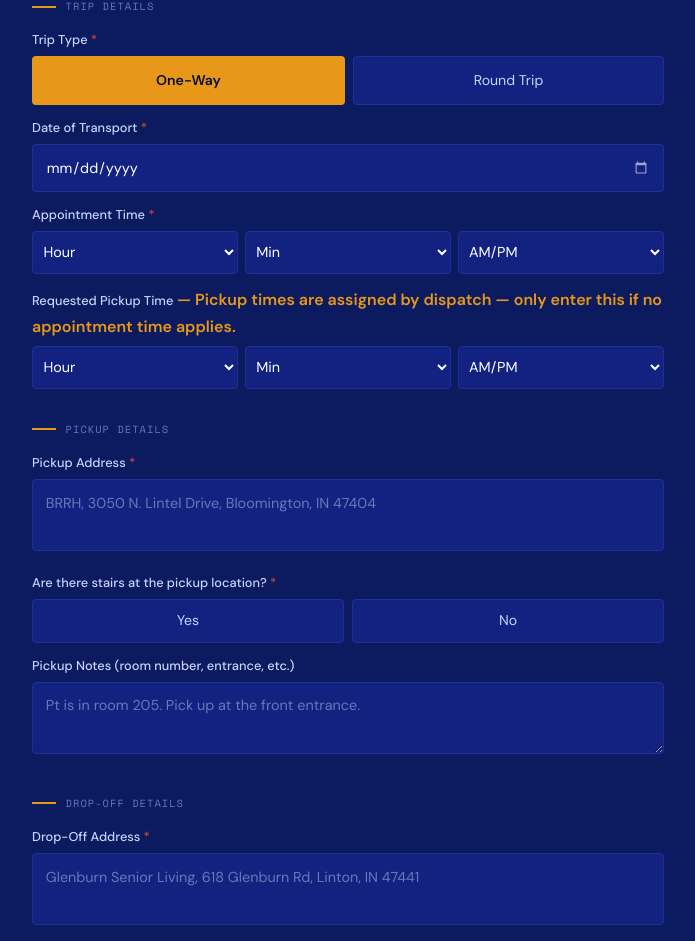
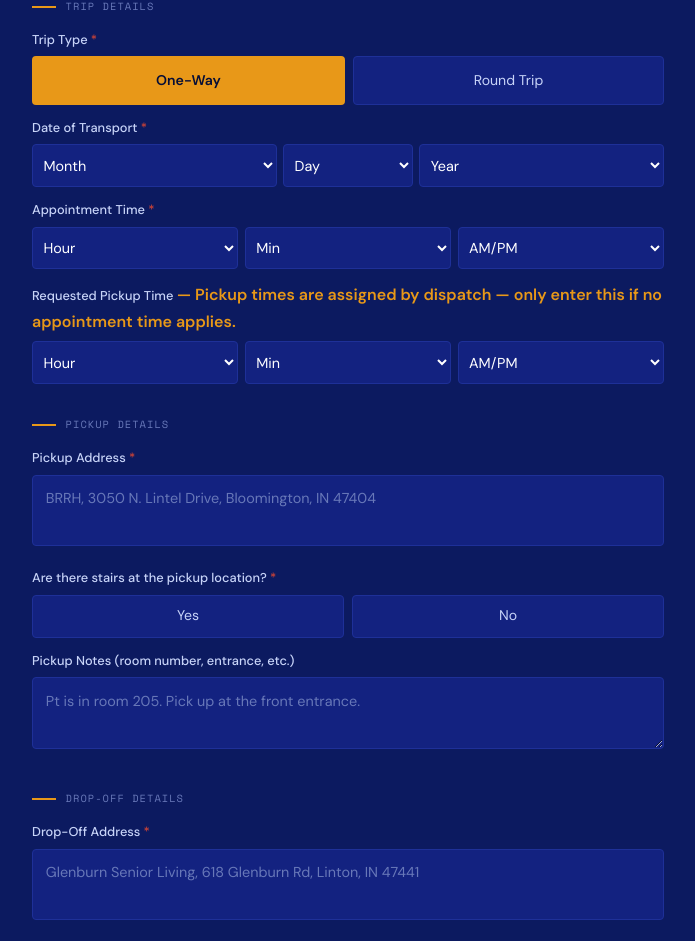
Before and after one commit to godfathereltee/ateam-transport, a Next.js app: page /book in a window 1280 px wide. Shown: the part 855-1796 px from the top of the page, without its empty margins (292-987 px from the left). Built offline with nearby package versions, Linux system fonts and the light colour scheme.

Commit message:
Replace date input with Month/Day/Year dropdown picker

```diff
--- a/src/app/book/page.tsx
+++ b/src/app/book/page.tsx
@@ -76,6 +76,7 @@ export default function BookingPage() {
 
   async function handleSubmit(e: React.FormEvent) {
     e.preventDefault()
+    if (!form.pickup_date) { setError('Please select a Date of Transport.'); return }
     if (!form.appt_time && !form.pickup_time) { setError('Please enter an Appointment Time or a Requested Pickup Time.'); return }
     if (form.appt_time && form.pickup_time) {
       const tErr = validateTimes(form.appt_time, form.pickup_time)
@@ -229,7 +230,7 @@ export default function BookingPage() {
                 </div>
               </Field>
               <Field label="Date of Transport" required>
-                <input required type="date" value={form.pickup_date} onChange={e => set('pickup_date', e.target.value)} min={new Date().toISOString().split('T')[0]} />
+                <DatePicker value={form.pickup_date} onChange={v => set('pickup_date', v)} />
               </Field>
               <Field label="Appointment Time" required>
                 <TimePicker value={form.appt_time ?? ''} onChange={handleApptTimeChange} />
@@ -390,6 +391,48 @@ export default function BookingPage() {
   )
 }
 
+const MONTHS = ['January','February','March','April','May','June','July','August','September','October','November','December']
+
+function DatePicker({ value, onChange }: { value: string; onChange: (v: string) => void }) {
+  const today = new Date()
+  const [month, setMonth] = useState(value ? String(parseInt(value.split('-')[1])) : '')
+  const [day, setDay] = useState(value ? String(parseInt(value.split('-')[2])) : '')
+  const [year, setYear] = useState(value ? value.split('-')[0] : '')
+
+  function emit(m: string, d: string, y: string) {
+    if (m && d && y) {
+      onChange(`${y}-${m.padStart(2,'0')}-${d.padStart(2,'0')}`)
+    }
+  }
+
+  const daysInMonth = month && year ? new Date(parseInt(year), parseInt(month), 0).getDate() : 31
+  const years = Array.from({ length: 3 }, (_, i) => today.getFullYear() + i)
+
+  const sel: React.CSSProperties = {
+    flex: 1, padding: '.65rem .4rem', background: 'var(--bg-panel)',
+    border: '1px solid var(--border)', borderRadius: '4px',
+    color: 'var(--text)', fontFamily: 'var(--font-sans)',
+    fontSize: '.9rem', outline: 'none', cursor: 'pointer',
+  }
+
+  return (
+    <div style={{ display: 'flex', gap: '.4rem' }}>
+      <select style={{ ...sel, flex: 2 }} value={month} onChange={e => { setMonth(e.target.value); emit(e.target.value, day, year) }}>
+        <option value="">Month</option>
+        {MONTHS.map((m, i) => <option key={m} value={String(i + 1)}>{m}</option>)}
+      </select>
+      <select style={sel} value={day} onChange={e => { setDay(e.target.value); emit(month, e.target.value, year) }}>
+        <option value="">Day</option>
+        {Array.from({ length: daysInMonth }, (_, i) => i + 1).map(d => <option key={d} value={String(d)}>{d}</option>)}
+      </select>
+      <select style={{ ...sel, flex: 2 }} value={year} onChange={e => { setYear(e.target.value); emit(month, day, e.target.value) }}>
+        <option value="">Year</option>
+        {years.map(y => <option key={y} value={String(y)}>{y}</option>)}
+      </select>
+    </div>
+  )
+}
+
 function SectionLabel({ children }: { children: React.ReactNode }) {
   return (
     <div style={{ display: 'flex', alignItems: 'center', gap: '.6rem', marginBottom: '.85rem' }}>
```
